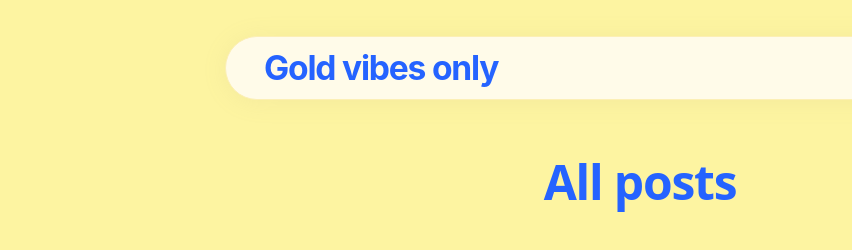
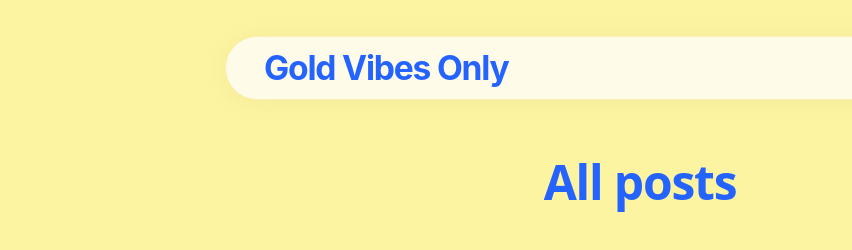
Before and after one commit to nsbg/Gatsby-tech-blog, a Gatsby site: page / in a window 1280 px wide. Shown: the top 250 px of the page, 0-852 px from the left. Built offline with nearby package versions, Linux system fonts and the light colour scheme; Gatsby itself is replaced by a stand-in of ours; some packages are replaced by stand-ins of ours; a web font is replaced by a local one.

Commit message:
update search bar title

```diff
--- a/gatsby-config.js
+++ b/gatsby-config.js
@@ -10,7 +10,7 @@
 
 module.exports = {
   siteMetadata: {
-    title: `Gold vibes only`,
+    title: `Gold Vibes Only`,
     author: {
       name: `Bogeum Kim`,
       summary: ``,
--- a/src/components/layout.js
+++ b/src/components/layout.js
@@ -9,7 +9,7 @@ const BlogHeaderTyping = () => {
   // 타이핑 애니메이션 구현
   const ref = React.useRef();
   React.useEffect(() => {
-    const title = "Gold vibes only";
+    const title = "Gold Vibes Only";
     let i = 0;
     const timer = setInterval(() => {
       if (ref.current) {
```
